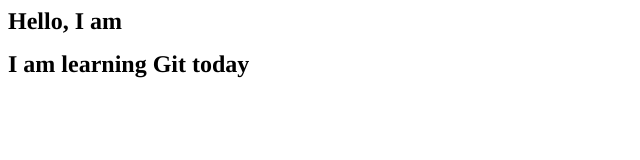
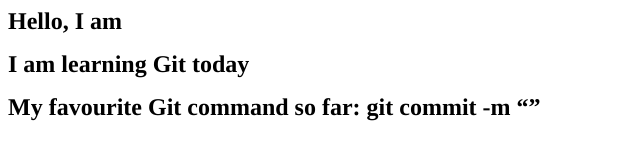
Before and after one commit to sahilsaini87/my-profile, a plain HTML site: page index.html in a window 1280 px wide. Shown: the whole page, without its empty margins (0-640 px from the left). Drawn offline with Linux system fonts and the light colour scheme.

Commit message:
Add favourite command

```diff
--- a/index.html
+++ b/index.html
@@ -13,5 +13,6 @@
 <body>
 <h1 style="margin: 0.0px 0.0px 16.1px 0.0px; font: 24.0px Times; -webkit-text-stroke: #000000"><span class="s1"><b>Hello, I am</b></span></h1>
 <h1 style="margin: 0.0px 0.0px 16.1px 0.0px; font: 24.0px Times; -webkit-text-stroke: #000000"><span class="s1"><b>I am learning Git today</b></span></h1>
+<h1 style="margin: 0.0px 0.0px 16.1px 0.0px; font: 24.0px Times; -webkit-text-stroke: #000000"><span class="s1"><b>My favourite Git command so far: git commit -m “”</b></span></h1>
 </body>
 </html>
```
